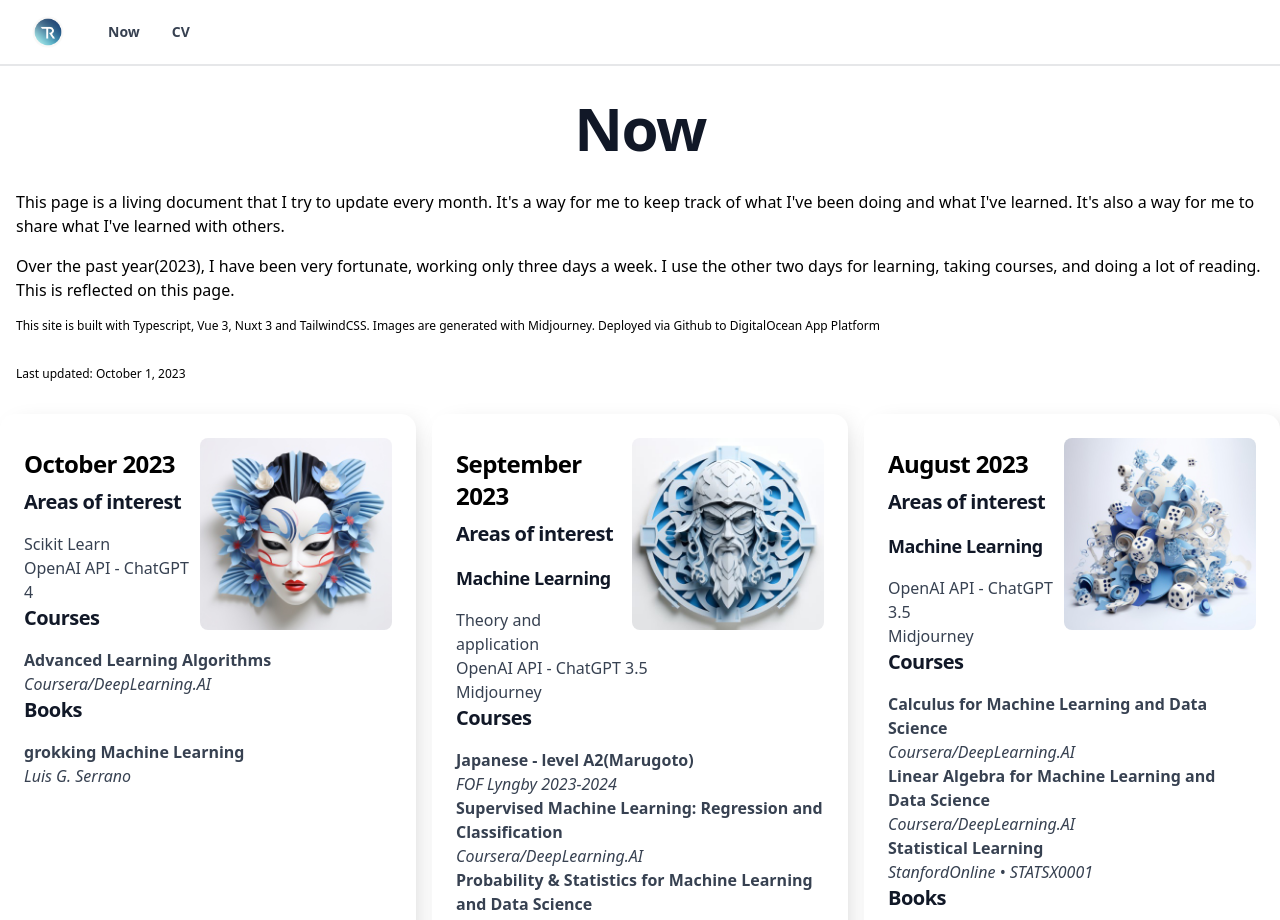
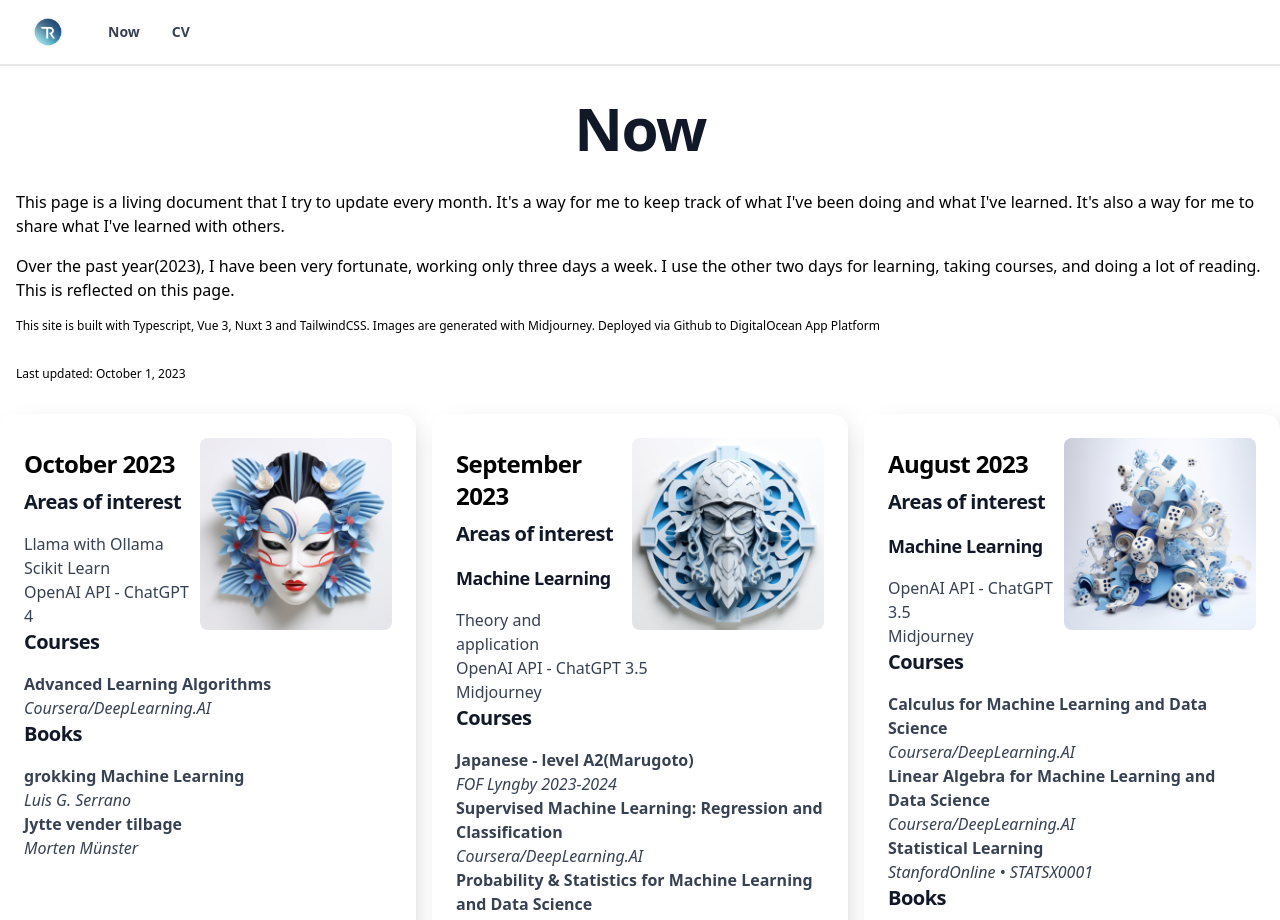
Before and after one commit to ringling/nuxt_ringling_info, a Nuxt app: page /now in a window 1280 px wide. Shown: the top 920 px of the page. Built offline with nearby package versions, Linux system fonts and the light colour scheme.

Commit message:
New stuff added

```diff
--- a/pages/now.vue
+++ b/pages/now.vue
@@ -25,6 +25,7 @@
 
 
             <ul>
+              <li>Llama with Ollama</li>
               <li>Scikit Learn</li>
               <li>OpenAI API - ChatGPT 4</li>
 
@@ -38,10 +39,8 @@
             <h3>Books</h3>
             <ul>
               <li class="grid grid-cols-1"> <b>grokking Machine Learning</b> <em class="whitespace-nowrap">Luis G. Serrano</em> </li>
-              <!--
+              <li class="grid grid-cols-1"> <b>Jytte vender tilbage</b> <em class="whitespace-nowrap">Morten Münster</em> </li>
 
-                <li class="grid grid-cols-1"> <b>Jytte vender tilbage</b> <em class="whitespace-nowrap">Morten Münster</em> </li>
-              -->
             </ul>
           </p>
         </div>
```
